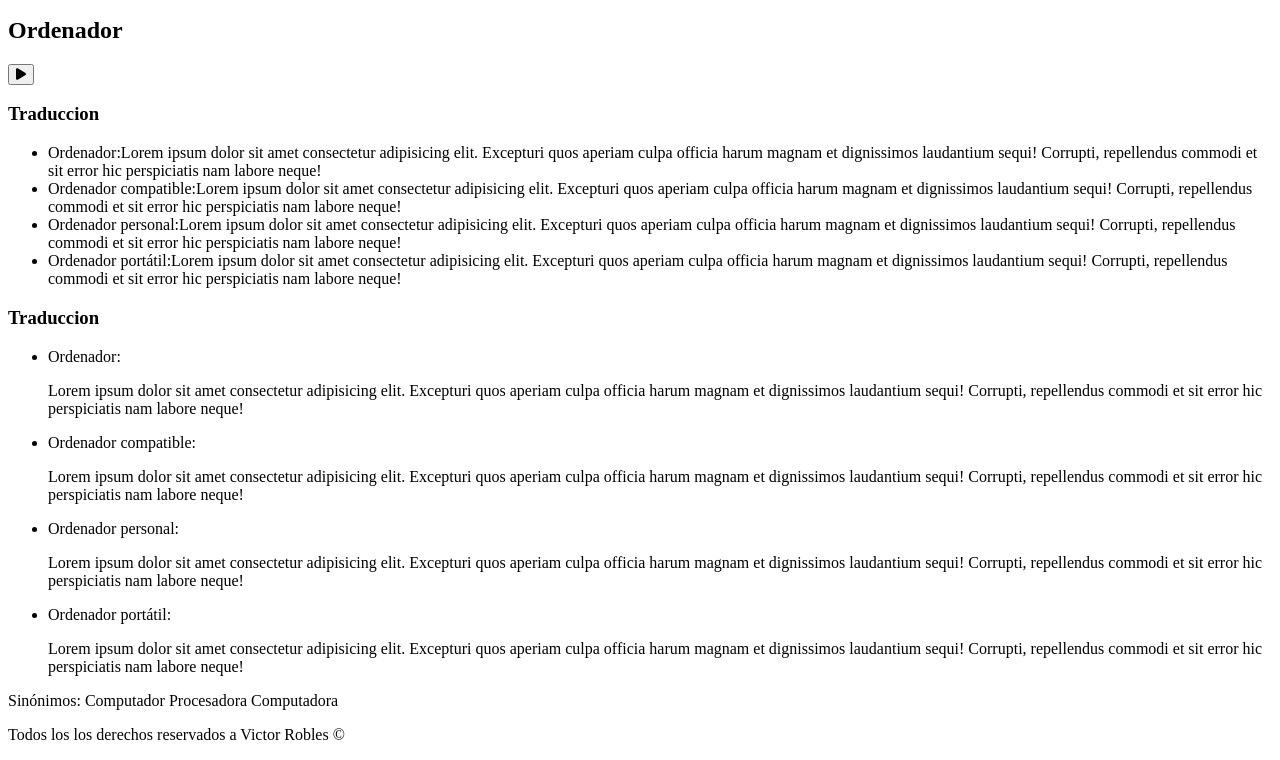
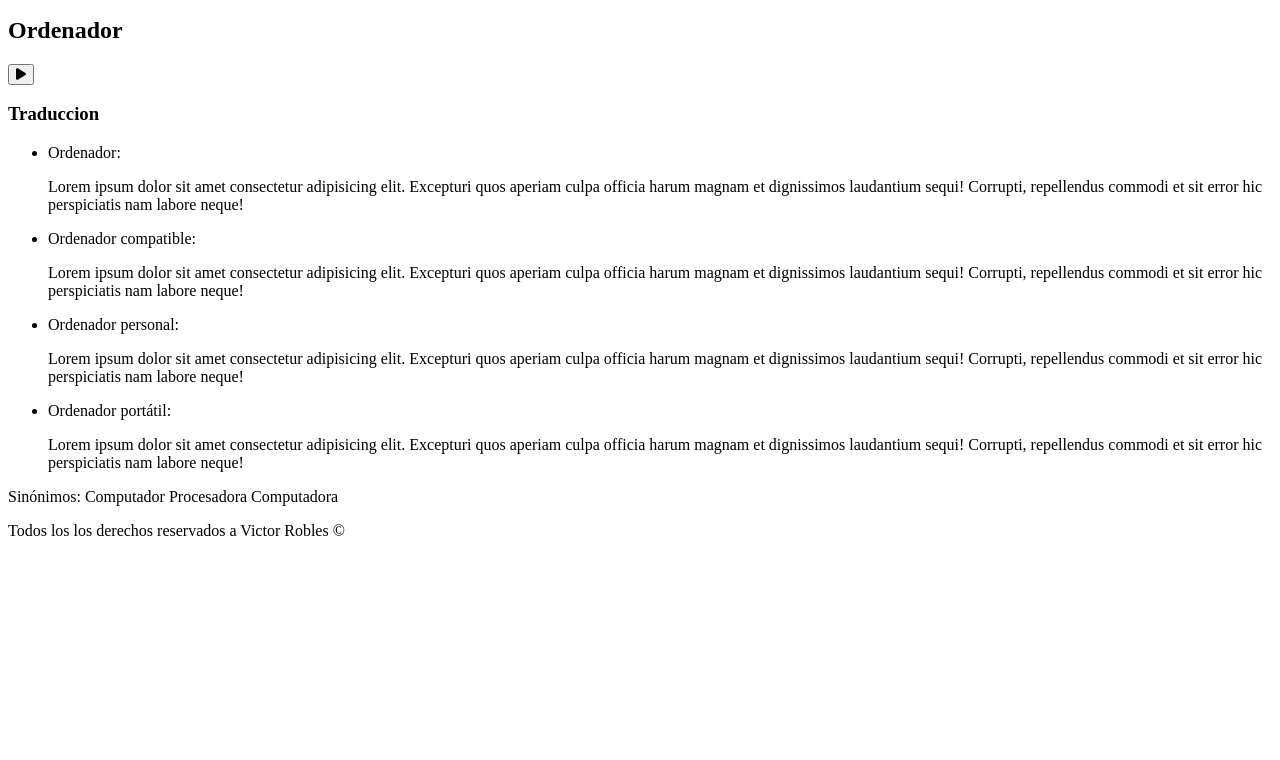
Before and after one commit to NatashaCampo/Taller-Grupal, a plain HTML site: page index.html in a window 1280 px wide. Shown: the part 136-896 px from the top of the page. After the commit the page ends 800 px from the top, so only its background shows below. Drawn offline with Linux system fonts and the light colour scheme.

Commit message:
Eliminacion de texto en seccion Oracion

```diff
--- a/index.html
+++ b/index.html
@@ -37,23 +37,6 @@
                     <i class="fa-solid fa-play"></i>
                 </button>
             </div>
-            <h3 class="Titulo">Traduccion</h3>
-            <nav>
-                <ul>
-                    <li><span class="oracion">Ordenador:</span>Lorem ipsum dolor sit amet consectetur
-                        adipisicing elit. Excepturi quos aperiam culpa officia harum magnam et dignissimos laudantium sequi!
-                        Corrupti, repellendus commodi et sit error hic perspiciatis nam labore neque!</li>
-                    <li><span class="oracion">Ordenador compatible:</span>Lorem ipsum dolor sit amet consectetur
-                        adipisicing elit. Excepturi quos aperiam culpa officia harum magnam et dignissimos laudantium sequi!
-                        Corrupti, repellendus commodi et sit error hic perspiciatis nam labore neque!</li>
-                    <li><span class="oracion">Ordenador personal:</span>Lorem ipsum dolor sit amet consectetur
-                        adipisicing elit. Excepturi quos aperiam culpa officia harum magnam et dignissimos laudantium sequi!
-                        Corrupti, repellendus commodi et sit error hic perspiciatis nam labore neque!</li>
-                    <li><span class="oracion">Ordenador portátil:</span>Lorem ipsum dolor sit amet consectetur
-                        adipisicing elit. Excepturi quos aperiam culpa officia harum magnam et dignissimos laudantium sequi!
-                        Corrupti, repellendus commodi et sit error hic perspiciatis nam labore neque!</li>
-                </ul>
-            </nav>
         </section>
         <section class="traduccion">
             <h3 class="Titulo">Traduccion</h3>
```
